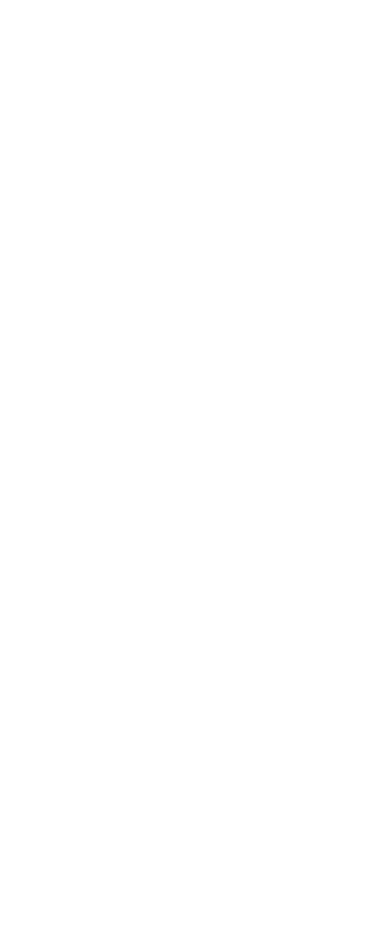
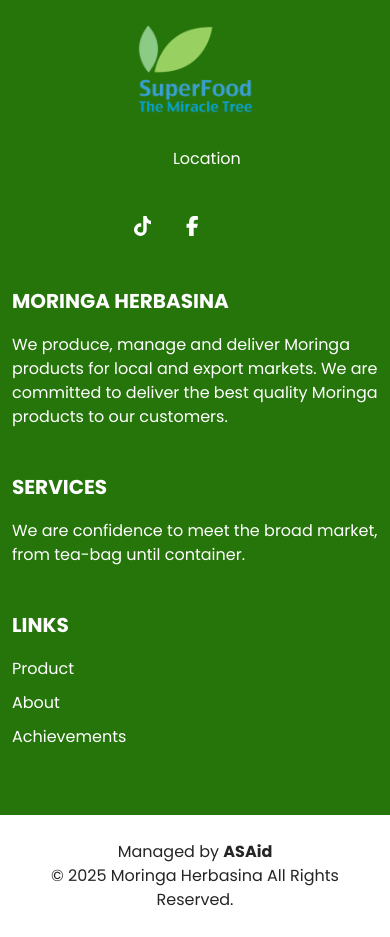
Before and after one commit to fbhikmawan/moringaherbasina-next, a Next.js app in the folder next/: page / in a window 390 px wide. Shown: the part 6360-7297 px from the top of the page. Before the commit the page ends 6324 px from the top, so only its background shows below. Built offline with nearby package versions, Linux system fonts and the light colour scheme; no server answers; a web font is replaced by a local one.

Commit message:
next | add Info & Footer sections

```diff
--- a/next/app/layout.tsx
+++ b/next/app/layout.tsx
@@ -6,6 +6,8 @@
 import './font-awesome.min.css'
 import './layout.scss'
 
+import InfoSection from '@/sections/InfoSection'
+import FooterSection from '@/sections/FooterSection'
 import ClarityScript from '@/components/ClarityScript'
 import TawkComponent from '@/components/TawkComponent'
 
@@ -33,6 +35,8 @@
     <html lang="en">
       <body className={poppins.className}>
         {children}
+        <InfoSection />
+        <FooterSection />
         {process.env.NODE_ENV === 'production' && (
           <>
             <GoogleAnalytics gaId="G-7Z1EVR64DN" />
--- /dev/null
+++ b/next/sections/FooterSection.tsx
@@ -0,0 +1,18 @@
+import React from 'react'
+import Link from 'next/link'
+
+import './footer-section.scss'
+
+export default function FooterSection() {
+  const currentYear = new Date().getFullYear();
+
+  return (
+    <footer className="footer_section">
+      <div className="container-sm">
+        <p>
+          Managed by <strong><Link href="https://asaidgroup.com" target="_blank" prefetch={true}>ASAid</Link></strong><br /> &copy; {currentYear} Moringa Herbasina All Rights Reserved.
+        </p>
+      </div>
+    </footer>
+  )
+}
--- /dev/null
+++ b/next/sections/InfoSection.tsx
@@ -0,0 +1,96 @@
+import React from 'react'
+import Link from 'next/link'
+import Image from 'next/image'
+
+import Logo from '@/assets/images/logo.webp'
+
+import './info-section.scss'
+
+export default function InfoSection() {
+  return (
+    <section id="info" className="info_section ">
+      <div className="container-sm">
+        <div className="info_top">
+          <div className="row d-flex justify-content-center">
+            <div className="col-md-3 py-3 py-md-0">
+              <Link className="logo-container navbar-brand mx-auto mx-md-0" href="/" prefetch={true}>
+                <Image src={Logo} alt="Superfood Miracle Tree" fill style={{ objectFit: 'contain' }} sizes="(min-width: 1024px) 50vw, (min-width: 768px) 75vw, 100vw" />
+              </Link>
+            </div>
+            <div className="col-md-3 py-3 py-md-0 ">
+              <div className="info_contact justify-content-center justify-content-md-start">
+                <Link href="/contact" prefetch={true}>
+                  <i className="fa fa-map-marker" aria-hidden="true"></i>
+                  <span>
+                    Location
+                  </span>
+                </Link>
+              </div>
+            </div>
+            <div className="col-md-3 py-3 py-md-0 ">
+              <div className="social_box justify-content-center justify-content-lg-start">
+                <Link href="https://www.tiktok.com/@herbasina_official" target="_blank" prefetch={true}>
+                  <svg xmlns="http://www.w3.org/2000/svg" height={20} viewBox="0 0 448 512" fill='#FFF'><path d="M448 209.9a210.1 210.1 0 0 1 -122.8-39.3V349.4A162.6 162.6 0 1 1 185 188.3V278.2a74.6 74.6 0 1 0 52.2 71.2V0l88 0a121.2 121.2 0 0 0 1.9 22.2h0A122.2 122.2 0 0 0 381 102.4a121.4 121.4 0 0 0 67 20.1z"/></svg>
+                </Link>
+                <Link href="https://www.facebook.com/profile.php?id=100063719635671" target="_blank" prefetch={true}>
+                  <svg xmlns="http://www.w3.org/2000/svg" height={20} viewBox="0 0 320 512" fill='#FFF'><path d="M80 299.3V512H196V299.3h86.5l18-97.8H196V166.9c0-51.7 20.3-71.5 72.7-71.5c16.3 0 29.4 .4 37 1.2V7.9C291.4 4 256.4 0 236.2 0C129.3 0 80 50.5 80 159.4v42.1H14v97.8H80z"/></svg>
+                </Link>
+                <Link href="https://www.instagram.com/herbasina_official/" target="_blank" prefetch={true}>
+                  <i className="fa fa-instagram" aria-hidden="true"></i>
+                </Link>
+              </div>
+            </div>
+          </div>
+        </div>
+        <div className="info_bottom">
+          <div className="row d-flex justify-content-center">
+            <div className="col-md-3">
+              <div className="info_detail">
+                <h5>
+                  Moringa Herbasina
+                </h5>
+                <p>
+                  We produce, manage and deliver Moringa products for local and export markets.<br className="pc-only" /> We are committed to deliver the best quality Moringa products to our customers.
+                </p>
+              </div>
+            </div>
+            <div className="col-md-3">
+              <div className="info_detail">
+                <h5>
+                  Services
+                </h5>
+                <p>
+                  We are confidence to meet the broad market, from tea-bag until container.
+                </p>
+              </div>
+            </div>
+            <div className="col-md-3">
+              <div className="">
+                <h5>
+                  Links
+                </h5>
+                <ul className="info_menu">
+                  <li>
+                    <Link href="/products" prefetch={true}>
+                      Product
+                    </Link>
+                  </li>
+                  <li>
+                    <Link href="/about" prefetch={true}>
+                      About
+                    </Link>
+                  </li>
+                  <li>
+                    <Link href="/achievements" prefetch={true}>
+                      Achievements
+                    </Link>
+                  </li>
+                </ul>
+              </div>
+            </div>
+          </div>
+        </div>
+      </div>
+    </section>
+  )
+}
--- /dev/null
+++ b/next/sections/footer-section.scss
@@ -0,0 +1,13 @@
+.footer_section {
+  position: relative;
+  background-color: #ffffff;
+  text-align: center;
+  p {
+    color: #252525;
+    padding: 25px 0;
+    margin: 0;
+    a {
+      color: inherit;
+    }
+  }
+}
--- /dev/null
+++ b/next/sections/info-section.scss
@@ -0,0 +1,106 @@
+.info_section {
+  background-color: #26750b;
+  color: #ffffff;
+  padding: 45px 0 10px 0;
+  h5 {
+    margin-bottom: 20px;
+    text-transform: uppercase;
+    font-weight: bold;
+  }
+  .info_top {
+    margin-bottom: 25px;
+    .row {
+      -webkit-box-align: center;
+      -ms-flex-align: center;
+      align-items: center;
+    }
+  }
+  .info_contact {
+    display: flex;
+    justify-content: flex-start;
+    a {
+      display: -webkit-box;
+      display: -ms-flexbox;
+      display: flex;
+      -webkit-box-align: center;
+      -ms-flex-align: center;
+      align-items: center;
+      color: #ffffff;
+      i {
+        margin-right: 5px;
+        font-size: 24px;
+      }
+    }
+  }
+  .social_box {
+    display: flex;
+    justify-content: flex-start;
+    a {
+      display: -webkit-box;
+      display: -ms-flexbox;
+      display: flex;
+      -webkit-box-pack: center;
+      -ms-flex-pack: center;
+      justify-content: center;
+      -webkit-box-align: center;
+      -ms-flex-align: center;
+      align-items: center;
+      width: 45px;
+      height: 45px;
+      border-radius: 5px;
+      color: #ffffff;
+      margin-right: 5px;
+      font-size: 24px;
+    }
+  }
+  .info_bottom {
+    .row {
+      & > div {
+        margin-bottom: 30px;
+      }
+    }
+  }
+  .info_menu {
+    display: -webkit-box;
+    display: -ms-flexbox;
+    display: flex;
+    -webkit-box-orient: vertical;
+    -webkit-box-direction: normal;
+    -ms-flex-direction: column;
+    flex-direction: column;
+    padding-left: 0;
+    li {
+      list-style-type: none;
+      margin-bottom: 10px;
+      a {
+        color: #ffffff;
+      }
+    }
+  }
+  .info_form {
+    input {
+      width: 100%;
+      border: none;
+      height: 45px;
+      margin-bottom: 25px;
+      padding-left: 25px;
+      background-color: #eaeaea;
+      outline: none;
+      color: #101010;
+    }
+    button {
+      display: inline-block;
+      padding: 10px 45px;
+      background-color: #0f5c09;
+      color: #ffffff;
+      border-radius: 5px;
+      -webkit-transition: all 0.3s;
+      transition: all 0.3s;
+      border: 1px solid #0f5c09;
+      &:hover {
+        background-color: transparent;
+        color: #0f5c09;
+      }
+    }
+  }
+}
```
